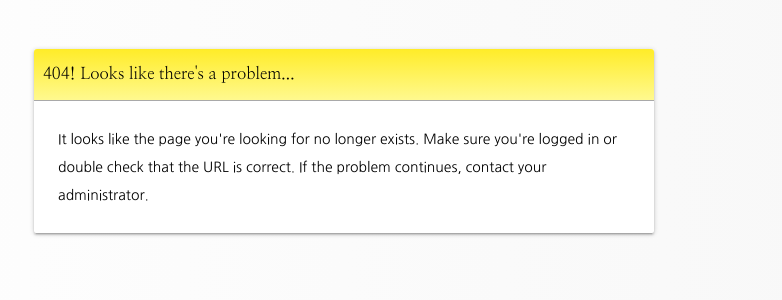
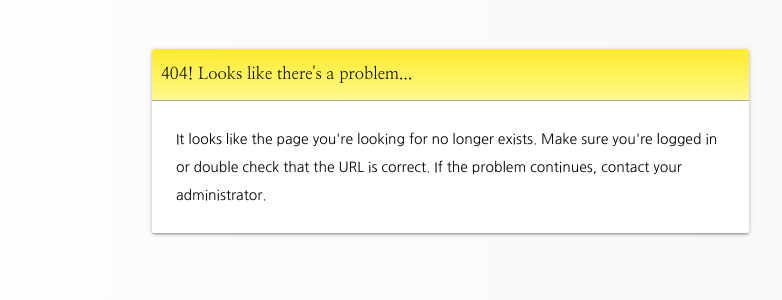
Before and after one commit to mcglasp/ms3, a Flask app: template templates/404.html in a window 1280 px wide. Shown: the part 64-364 px from the top of the page, without its empty margins (296-1078 px from the left). Run offline with Flask 2, Linux system fonts and the light colour scheme; the template is opened without the code that fills it, so the values that code supplies are empty; some libraries are stand-ins or nearby versions.

Commit message:
404 changes not updating in preview - deploying to test

```diff
--- a/templates/404.html
+++ b/templates/404.html
@@ -1,8 +1,7 @@
 {% extends "base.html" %}
 {% block content %}
-
-    <div id="error-no-user" class="col s8 offset-s2 m6 offset-m3 l6 offset-l3">
 <div class="row">
+    <div id="error-no-user" class="col s12 m6 offset-m4 l6 offset-l4">
         <div id="error-card" class="card z-depth-1">
             <div class="gradient-light card-header card-title">
                 404! Looks like there's a problem...
```
Lines whose indentation alone changed are shown as unchanged.
